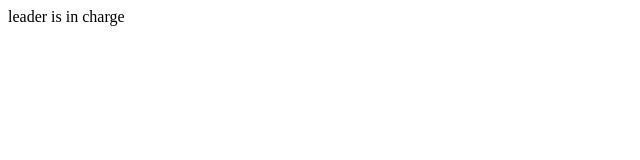
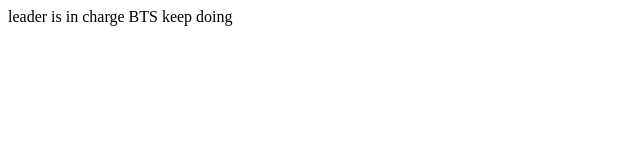
Before and after one commit to jinnagood/company-project, a plain HTML site: page index.html in a window 1280 px wide. Shown: the whole page, without its empty margins (0-640 px from the left). Drawn offline with Linux system fonts and the light colour scheme.

Commit message:
second commit

```diff
--- a/index.html
+++ b/index.html
@@ -8,7 +8,11 @@
   </head>
 
   <body>
-    <nav>leader is in charge</nav>
+    <nav>
+      leader is in charge
+      BTS
+      keep doing
+    </nav>
 
     <main></main>
     <footer></footer>
```
